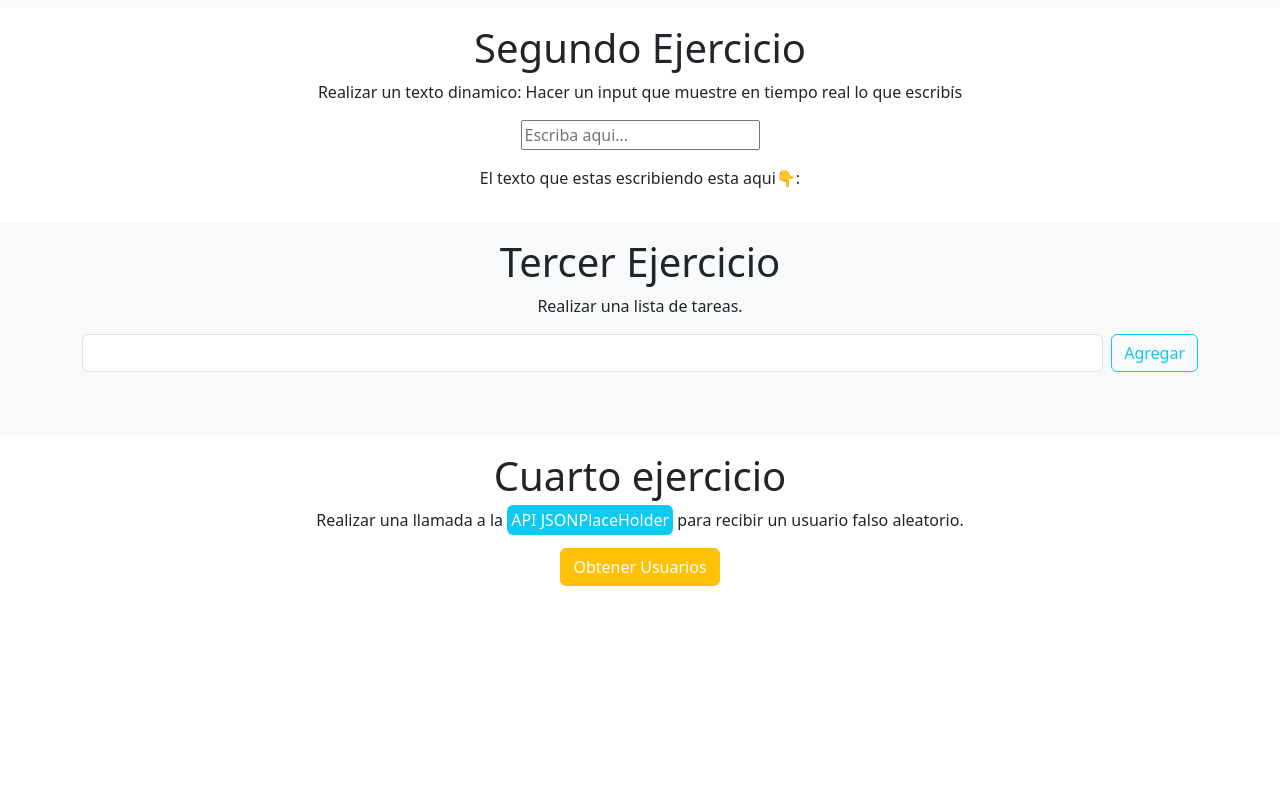
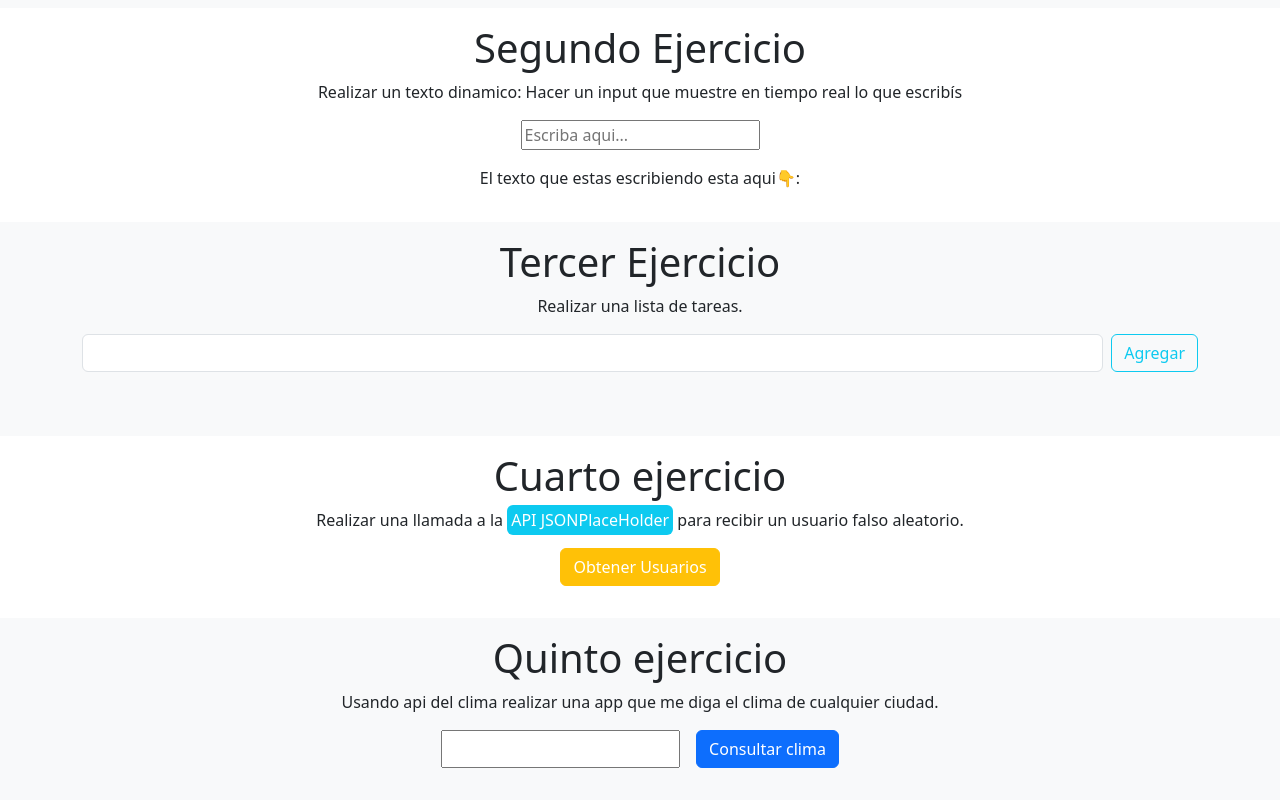
Before and after one commit to javicasstillo/practicaReact, a React (Vite) app: page / in a window 1280 px wide. Shown: the part 408-1208 px from the top of the page. Before the commit the page ends 1026 px from the top, so only its background shows below. Built offline with nearby package versions, Linux system fonts and the light colour scheme.

Commit message:
ejercicio 5 casi terminado: falta agregar validacion de ciudad inexistente

```diff
--- a/src/App.jsx
+++ b/src/App.jsx
@@ -4,6 +4,7 @@ import PrimerEjercicio from "./components/PrimerEjercicio";
 import SegundoEjercicio from "./components/SegundoEjercicio";
 import TercerEjercicio from "./components/TercerEjercicio";
 import CuartoEjercicio from "./components/CuartoEjercicio";
+import QuintoEjercicio from "./components/QuintoEjercicio";
 
 
 
@@ -16,6 +17,7 @@ function App() {
     <SegundoEjercicio></SegundoEjercicio>
     <TercerEjercicio></TercerEjercicio>
     <CuartoEjercicio></CuartoEjercicio>
+    <QuintoEjercicio></QuintoEjercicio>
     </div>
 
 }
--- /dev/null
+++ b/src/components/QuintoEjercicio.jsx
@@ -0,0 +1,57 @@
+import { useEffect, useState } from "react"
+
+function QuintoEjercicio(){
+
+    const [clima, setClima] = useState({
+        weather: [],
+        name: "",
+        main: {}
+});
+    const [inputValor, setInputValor] = useState("")
+
+    const apiKey = "32968dc17635ac0ac7a57f6a411c6860"
+
+    const valorExtraer = (e)=>{
+        setInputValor(e.target.value)
+    }
+
+    useEffect(()=>{
+        console.log(clima)
+    }, [clima])
+
+    const obtenerClima = async (e)=>{
+        e.preventDefault()
+        const respuestaClima = await fetch(`https://api.openweathermap.org/data/2.5/weather?q=${inputValor}&appid=${apiKey}&lang=es&units=metric`);
+
+        console.log(respuestaClima)
+        const respuestaFinalClima = await respuestaClima.json()
+        setClima(respuestaFinalClima)
+    }
+
+
+    return <div className="bg-body-tertiary text-center py-3">
+        <h1>Quinto ejercicio</h1>
+        <p>Usando api del clima realizar una app que me diga el clima de cualquier ciudad. </p>
+
+        <form className="d-flex justify-content-center gap-3">
+            <input type="text" onChange={valorExtraer} value={inputValor} />
+            <button className="btn btn-primary" onClick={obtenerClima}>Consultar clima</button>
+        </form>
+
+        <div className="container">
+            <h3>{clima.name}</h3>
+
+            <p>{clima.main.temp}</p>
+
+            {clima.weather.map((item, i)=>{
+            return <div key={i} className="text-center">
+                <p>{"Descripcion: " + item.description}</p>
+            </div>
+
+            })}
+        </div>
+
+    </div>
+}
+
+export default QuintoEjercicio
```
